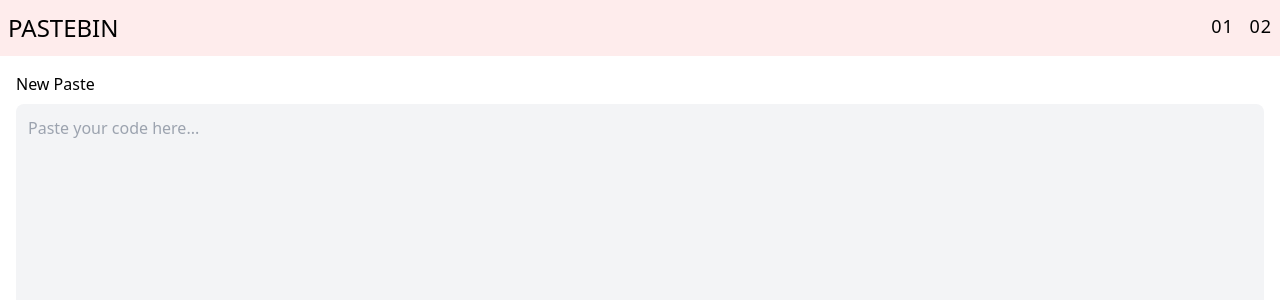
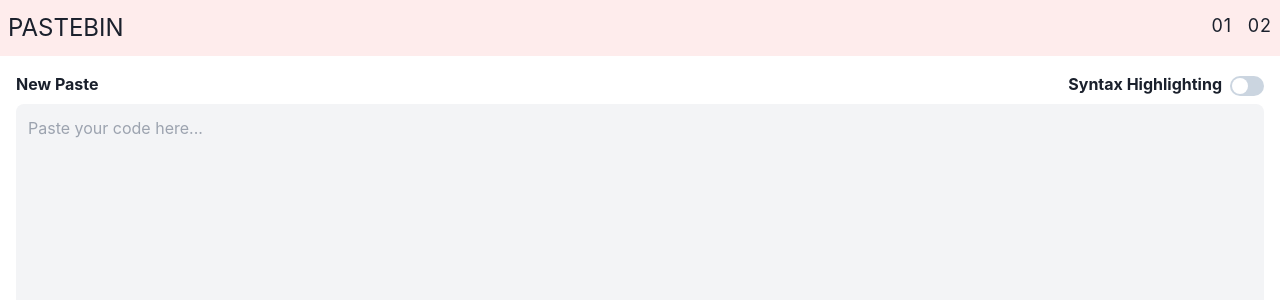
Before and after one commit to krohitk17/pastebin-client, a React (Create React App) app: page / in a window 1280 px wide. Shown: the top 300 px of the page. Built offline with nearby package versions, Linux system fonts and the light colour scheme.

Commit message:
chakra ui integrated

```diff
--- a/package.json
+++ b/package.json
@@ -3,9 +3,13 @@
   "version": "0.1.0",
   "private": true,
   "dependencies": {
+    "@chakra-ui/react": "^2.5.1",
+    "@emotion/react": "^11.10.6",
+    "@emotion/styled": "^11.10.6",
     "@testing-library/jest-dom": "^5.16.5",
     "@testing-library/react": "^13.4.0",
     "@testing-library/user-event": "^13.5.0",
+    "framer-motion": "^10.0.0",
     "react": "^18.2.0",
     "react-dom": "^18.2.0",
     "react-scripts": "5.0.1",
--- a/src/App.js
+++ b/src/App.js
@@ -1,13 +1,16 @@
 import React from "react";
 import Navbar from "./Components/Navbar/Navbar";
 import TextArea from "./Components/PasteField/TextArea";
+import { ChakraProvider } from "@chakra-ui/react";
 
 function App() {
   return (
-    <div className="App">
-      <Navbar />
-      <TextArea />
-    </div>
+    <ChakraProvider>
+      <div className="App">
+        <Navbar />
+        <TextArea />
+      </div>
+    </ChakraProvider>
   );
 }
 
--- a/src/Components/PasteField/TextArea.js
+++ b/src/Components/PasteField/TextArea.js
@@ -1,9 +1,17 @@
 import React from "react";
+import { Switch } from "@chakra-ui/switch";
 
 function TextArea() {
   return (
     <div className=" pt-4 px-4">
-      <p className="bold pb-2">New Paste</p>
+      <div className="flex flex-row justify-between">
+        <p className="font-bold pb-2">New Paste</p>
+
+        <div className="font-bold pb-2">
+          <span className="pr-2">Syntax Highlighting</span>
+          <Switch size="md" />
+        </div>
+      </div>
       <textarea
         className="w-full p-3 h-[300px] bg-gray-100 rounded-lg overflow-hidden resize-none focus-visible:outline-none"
         placeholder="Paste your code here..."
```
Also changed, not shown: 1 other file (tests, documents, lock files or other folders).
